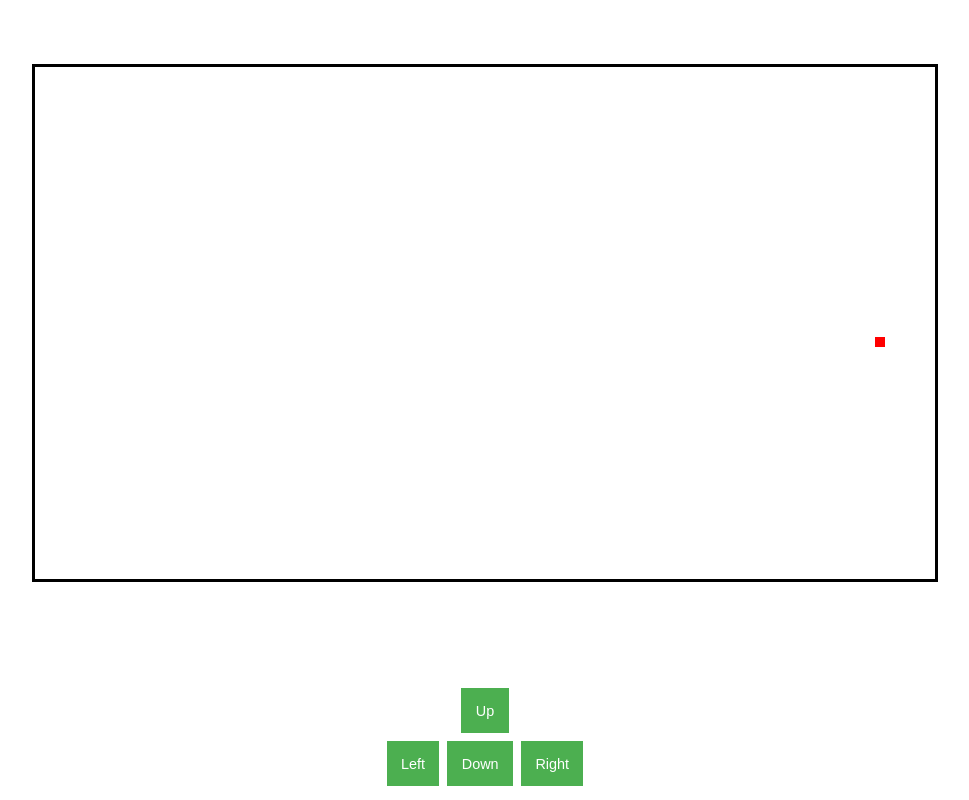
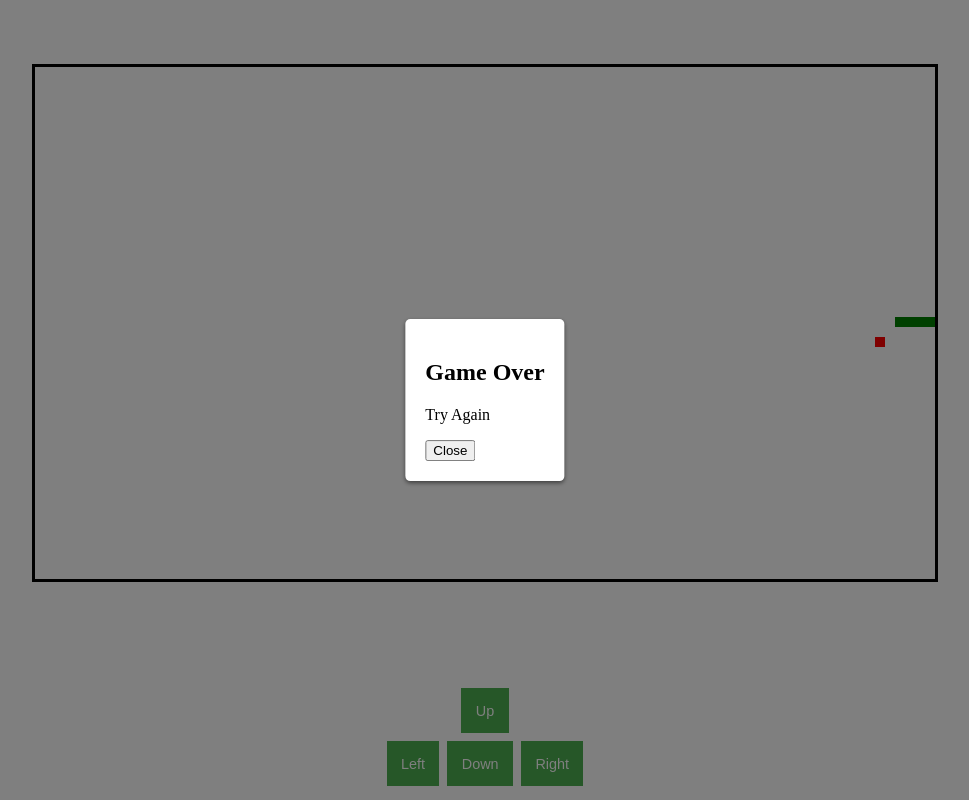
Before and after one commit to samuelcampos/samuelcampos.github.io, a plain HTML site: page snake-game/index.html in a window 1280 px wide. Shown: the whole page, without its empty margins (155-1124 px from the left). Drawn offline with Linux system fonts and the light colour scheme.

Commit message:
Replace alert with a modal

```diff
--- a/snake-game/index.html
+++ b/snake-game/index.html
@@ -60,6 +60,37 @@
         cursor: pointer;
         }
 
+
+        #modal-container {
+            position: fixed;
+            top: 0;
+            left: 0;
+            width: 100%;
+            height: 100%;
+            z-index: 9999;
+            display: none;
+        }
+
+        .modal-overlay {
+            position: absolute;
+            top: 0;
+            left: 0;
+            width: 100%;
+            height: 100%;
+            background-color: rgba(0, 0, 0, 0.5);
+        }
+
+        .modal-content {
+            position: absolute;
+            top: 50%;
+            left: 50%;
+            transform: translate(-50%, -50%);
+            background-color: white;
+            padding: 20px;
+            border-radius: 5px;
+            box-shadow: 0 2px 4px rgba(0, 0, 0, 0.5);
+        }
+
     </style>
   </head>
   <body>
@@ -77,6 +108,16 @@
         </div>
     </div>
 
+    <div id="modal-container">
+        <div class="modal-overlay"></div>
+        <div class="modal-content">
+            <h2>Game Over</h2>
+            <p>Try Again</p>
+            <button id="modal-close-btn">Close</button>
+        </div>
+    </div>
+
+
       <script src="snake.js"></script>
   </body>
 </html>
--- a/snake-game/snake.js
+++ b/snake-game/snake.js
@@ -24,6 +24,8 @@ canvas.height = Math.min(ROWS * BLOCK_SIZE, 700)
 
 const ctx = canvas.getContext("2d");
 
+let inRunning = true;
+
 // Define the width and height of each cell in the grid
 var cellSize = 10;
 
@@ -47,8 +49,33 @@ function drawCell(x, y) {
   ctx.fillRect(x * cellSize, y * cellSize, cellSize, cellSize);
 }
 
+const modalContainer = document.getElementById("modal-container");
+const modalOverlay = document.querySelector(".modal-overlay");
+const modalCloseBtn = document.getElementById("modal-close-btn");
+
+// Show the modal
+function showModal() {
+  modalContainer.style.display = "block";
+  inRunning = false;
+}
+
+// Hide the modal
+function hideModal() {
+    location.reload();
+  modalContainer.style.display = "none";
+}
+
+
+// Hide the modal when the overlay or close button is clicked
+modalOverlay.addEventListener("click", hideModal);
+modalCloseBtn.addEventListener("click", hideModal);
+
 // Define the function to update the game state
 function update() {
+    if(!inRunning) {
+        return;
+    }
+
   // Move the snake in its current direction
   switch (snake.direction) {
     case "up":
@@ -67,13 +94,12 @@ function update() {
 
   // Check if the snake has collided with a wall or with itself
   if (snake.x < 0 || snake.x >= canvas.width / cellSize || snake.y < 0 || snake.y >= canvas.height / cellSize) {
-    alert("Game Over!\nTry Again ;)");
-    location.reload();
+    showModal();
+
   }
   for (var i = 0; i < snake.cells.length; i++) {
     if (snake.cells[i].x === snake.x && snake.cells[i].y === snake.y) {
-      alert("Game Over!\nTry Again ;)");
-      location.reload();
+        showModal();
     }
   }
 
```
